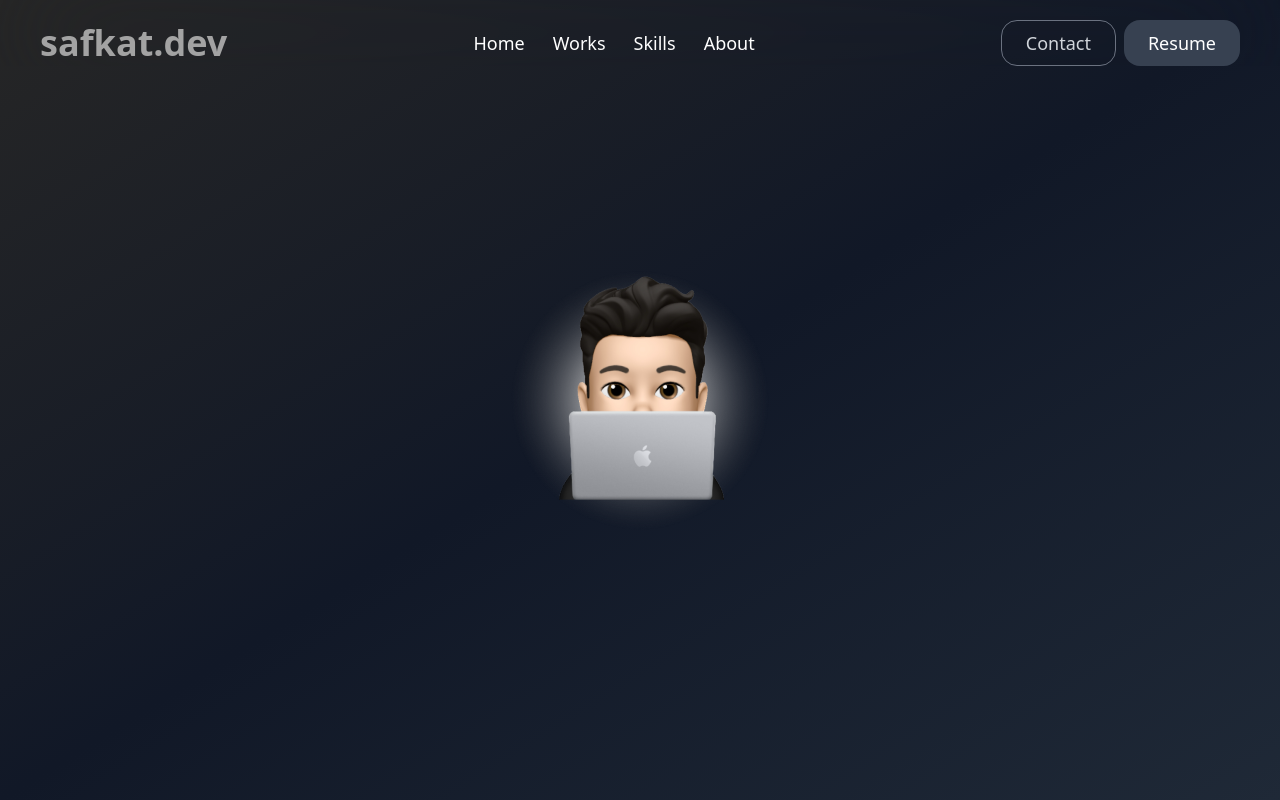
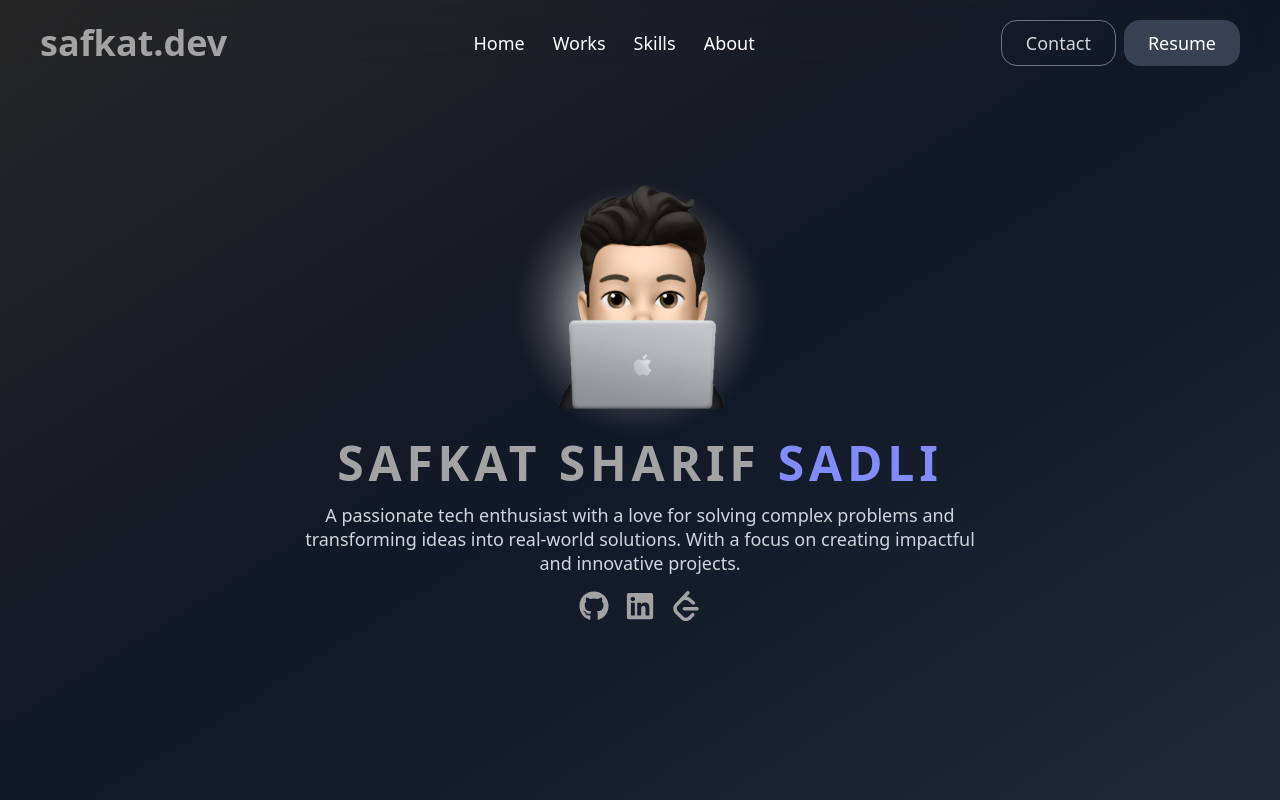
Before and after one commit to safkat07/new_portfolio, a React (Vite) app: page / in a window 1280 px wide. Built offline with nearby package versions, Linux system fonts and the light colour scheme.

Commit message:
banner complete

```diff
--- a/src/Layout/Banner.jsx
+++ b/src/Layout/Banner.jsx
@@ -1,13 +1,72 @@
-import meImg from '../assets/Me.png'
+import meImg from '../assets/Me.png';
+import { FaGithub, FaLinkedin } from 'react-icons/fa';
+import { SiLeetcode, SiJavascript, SiReact, SiNodedotjs, SiMongodb } from 'react-icons/si';
 
+// Social Icons Component
+const Social = () => {
+    const socialLinks = [
+        { href: "https://github.com/safkat07", icon: <FaGithub />, label: "GitHub" },
+        { href: "https://www.linkedin.com/in/safkat-sharif-sadli/", icon: <FaLinkedin />, label: "LinkedIn" },
+        { href: "https://leetcode.com/u/Safkat07/", icon: <SiLeetcode />, label: "LeetCode" }
+    ];
+
+    return (
+        <div className="flex gap-4 text-3xl text-neutral-400 mt-4">
+            {socialLinks.map(({ href, icon, label }) => (
+                <a
+                    key={label}
+                    href={href}
+                    target="_blank"
+                    rel="noopener noreferrer"
+                    className="hover:text-indigo-400 transition duration-300"
+                    aria-label={label}
+                >
+                    {icon}
+                </a>
+            ))}
+        </div>
+    );
+};
+
+// Tech Stack Component
+const TechStack = () => {
+    const techStack = [
+        { name: 'JavaScript', icon: <SiJavascript className="inline-block text-yellow-500" /> },
+        { name: 'React', icon: <SiReact className="inline-block text-blue-500" /> },
+        { name: 'Node.js', icon: <SiNodedotjs className="inline-block text-green-500" /> },
+        { name: 'MongoDB', icon: <SiMongodb className="inline-block text-green-700" /> },
+        // Add more technologies as needed
+    ];
+
+    return (
+        <div className="flex flex-wrap justify-center mt-4 text-lg text-gray-300">
+            {techStack.map((tech) => (
+                <span key={tech.name} className="mx-2 flex items-center">
+                    {tech.icon} <span className="ml-1">{tech.name}</span>
+                </span>
+            ))}
+        </div>
+    );
+};
+
+// Banner Component
 const Banner = () => {
     return (
-        <div className="bg-gradient-to-br from-black/85 via-gray-900 to-gray-800 h-screen text-6xl flex justify-center items-center">
-            <div>
-                <img src={meImg} alt="avatar" />
+        <div className="bg-gradient-to-br from-black/85 via-gray-900 to-gray-800 h-screen flex justify-center items-center">
+            <div className='flex flex-col justify-center items-center text-center'>
+                <img src={meImg} alt="Safkat Sharif Sadli" />
+                <h1 className='text-neutral-400 uppercase tracking-widest text-5xl font-semibold'>
+                    Safkat Sharif <span className='font-bold text-indigo-400'>Sadli</span>
+                </h1>
+                <p className='mt-4 lg:max-w-2xl max-w-xl  text-lg text-gray-300 leading-6'>
+                    A passionate tech enthusiast with a love for solving complex problems and transforming ideas into real-world solutions.
+                    With a focus on creating impactful and innovative projects.
+                </p>
+                <Social />
+                {/* <TechStack /> */}
             </div>
         </div>
-    )
+    );
 }
 
-export default Banner
+export default Banner;
```
